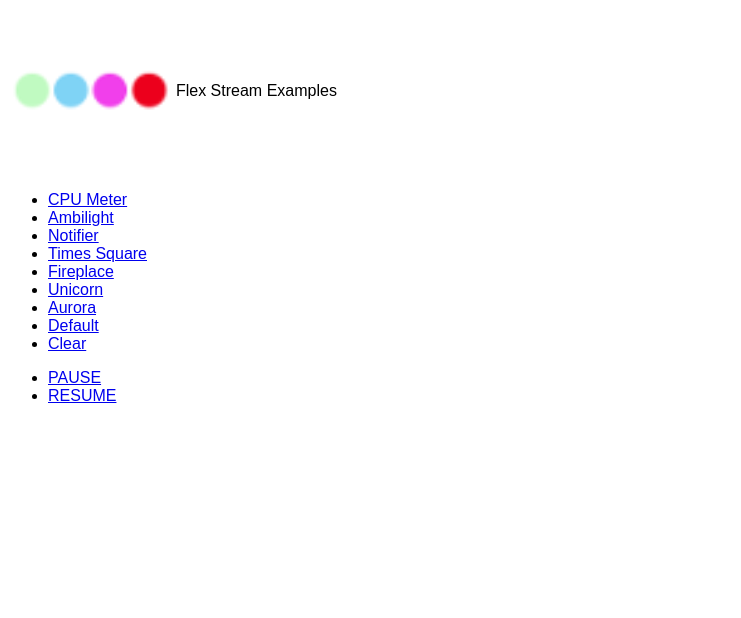
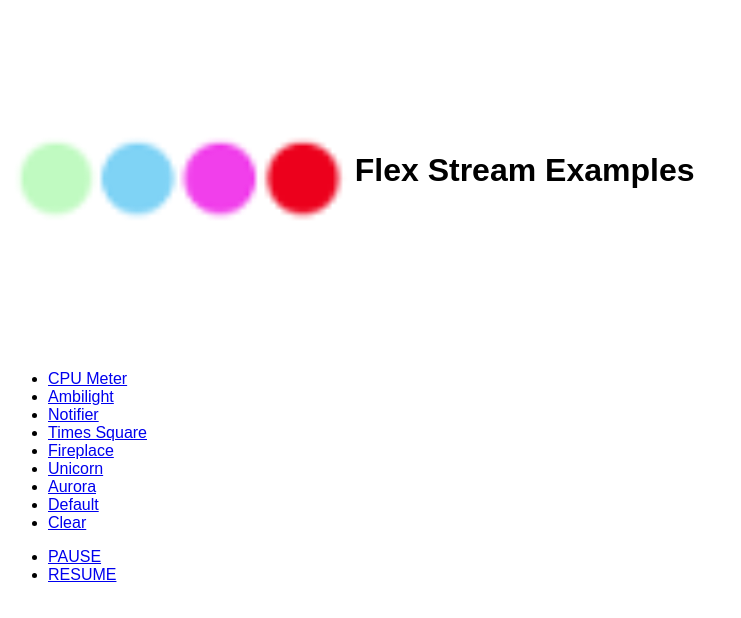
Before and after one commit to arvydas/blinkstick-node, a website: page examples/flex_stream/flex_stream_webserver.html in a window 1280 px wide. Shown: the whole page, without its empty margins (0-741 px from the left). Drawn offline with Linux system fonts and the light colour scheme.

Commit message:
Signed-off-by: dcerisano <dcerisano@standard3d.com>

```diff
--- a/examples/flex_stream/flex_stream_webserver.html
+++ b/examples/flex_stream/flex_stream_webserver.html
@@ -9,7 +9,7 @@
 			<tr width="100%;">
 				<td width="50%;" valign="bottom"><img style="width: 100%"
 					src="img/flex_stream.png" /></td>
-				<td width="50%;" align="center" valign="center">Flex Stream Examples</td>
+				<td width="50%;" align="center" valign="center"><h1>Flex Stream Examples</h1></td>
 			</tr>
 		</table>
 		<ul>
```
